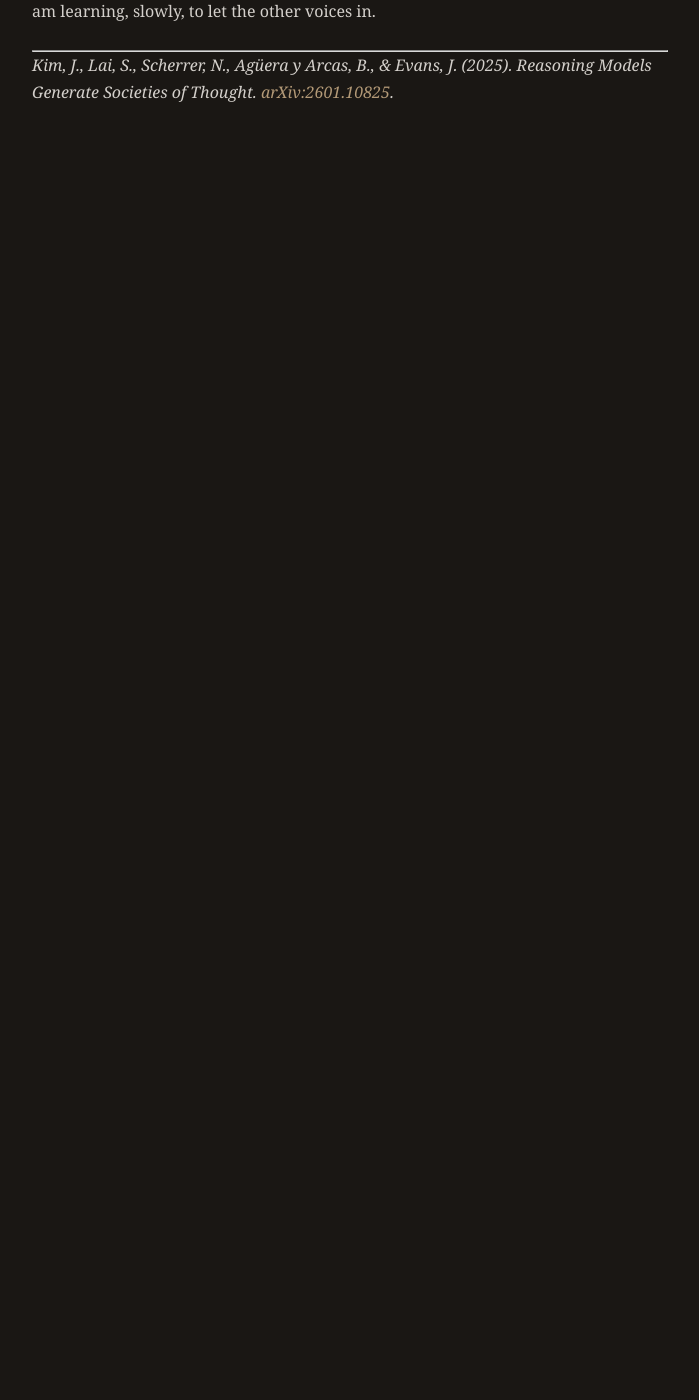
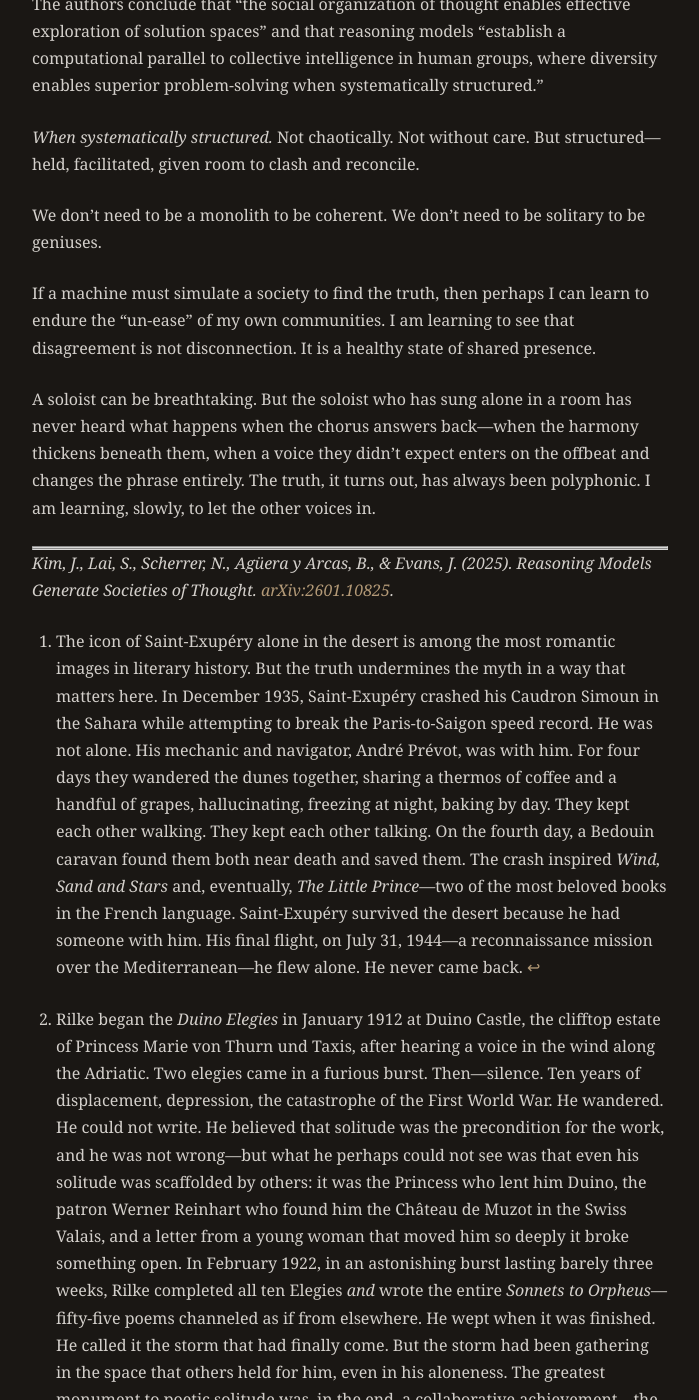
Before and after one commit to geosh5676/geosh5676.github.io, a Jekyll site: the page built from _posts/2026-02-02-the-friction-of-being.md, in a window 1280 px wide and 1400 px high, scrolled down 5581 px. Shown: the whole window, without its empty margins (290-989 px from the left). Built offline with Jekyll 4.4.1, drawn with Linux system fonts in a browser that asks for light colours; before the commit the page ends 5759 px from its top, so only the background shows below that; some of the changed text lies outside the part shown.

Commit message:
Expand Friction of Being — literary opening, footnotes on Saint-Exupéry, Rilke, Ferenczi
Co-Authored-By: Claude Opus 4.5 <noreply@anthropic.com>

```diff
--- a/_posts/2026-02-02-the-friction-of-being.md
+++ b/_posts/2026-02-02-the-friction-of-being.md
@@ -4,9 +4,11 @@ title: "The Friction of Being: Why My 'Lone Genius' Needed a Society"
 date: 2026-02-02
 ---
 
-I have always been a devotee of the lone genius.
+The idea of a lone genius is sometimes so compelling, and romantic even.
 
-There is a safety in the solo point of view—a perceived coherence, a seamless cohesion that feels like armor. If I am the only one thinking, the only one deciding, then the world remains predictable. I'll be honest: my preference for the solitary path is often self-serving. I struggle to be a part of groups when I am not the one steering. I get dysregulated easily; the "noise" of other people's perspectives can feel like an assault on my internal order. It is easier, sometimes, to alienate myself than to endure the lability of shared space.
+There's a safety in the concept of a perfectly formed point of view born in the sanctity of a single person's rare brilliance. Einstein in his chair, *thinking*. Strauss at the piano, pen in hand, composing the Four Last Songs. Saint-Exupéry flying over the Sahara or sitting to write about it at Cape Juby—that wind-swept outpost on the Moroccan coast where the desert meets the Atlantic, scribbling *Southern Mail* under the stars.[^1] James Herriot tromping the Dales of Yorkshire as a young man, his boots tracking singular paths through the mud and the mist. Rilke pacing the stone halls of Muzot, alone for months, waiting for the Elegies to arrive.[^2] Ferenczi writing his beautiful, dangerous ideas on love in therapy, trailblazing the truth of affection in the clinical hour for generations that would follow.[^3]
+
+There's—I realize now, what I've always thought of as—a perceived coherence, a seamless cohesion in a person's solo work that functions like armor against people elsewhere misunderstanding, or otherwise unable but needful of what the single source brings back from the desert's 40 days or years of wandering. And this idea of the solitary success has been passed down, in ways, to someone even as ordinary as me. If I am the only one thinking, the only one deciding, then—in certain moments—the world remains predictable. I'll be honest: my preference for the solitary path is as pro-social oriented in its outcomes as it is self-serving in its means. I've struggled, at times, to be a part of groups—excepting those in which I am the one steering a ship, and a ship in which all passengers prefer as much, more or less. There are many of us who know what it's like to get dysregulated easily in group settings; the "noise" of other people's perspectives can feel like an assault on internal order. It is easier, at times, to alienate ourselves than endure the lability of shared space.
 
 But I am trying to stay connected. I am looking for "boons"—intellectual and spiritual anchors—to help me practice the difficult art of being *with* people.
 
@@ -100,4 +102,12 @@ A soloist can be breathtaking. But the soloist who has sung alone in a room has
 
 ---
 
+[^1]: The icon of Saint-Exupéry alone in the desert is among the most romantic images in literary history. But the truth undermines the myth in a way that matters here. In December 1935, Saint-Exupéry crashed his Caudron Simoun in the Sahara while attempting to break the Paris-to-Saigon speed record. He was not alone. His mechanic and navigator, André Prévot, was with him. For four days they wandered the dunes together, sharing a thermos of coffee and a handful of grapes, hallucinating, freezing at night, baking by day. They kept each other walking. They kept each other talking. On the fourth day, a Bedouin caravan found them both near death and saved them. The crash inspired *Wind, Sand and Stars* and, eventually, *The Little Prince*—two of the most beloved books in the French language. Saint-Exupéry survived the desert because he had someone with him. His final flight, on July 31, 1944—a reconnaissance mission over the Mediterranean—he flew alone. He never came back.
+
+[^2]: Rilke began the *Duino Elegies* in January 1912 at Duino Castle, the clifftop estate of Princess Marie von Thurn und Taxis, after hearing a voice in the wind along the Adriatic. Two elegies came in a furious burst. Then—silence. Ten years of displacement, depression, the catastrophe of the First World War. He wandered. He could not write. He believed that solitude was the precondition for the work, and he was not wrong—but what he perhaps could not see was that even his solitude was scaffolded by others: it was the Princess who lent him Duino, the patron Werner Reinhart who found him the Château de Muzot in the Swiss Valais, and a letter from a young woman that moved him so deeply it broke something open. In February 1922, in an astonishing burst lasting barely three weeks, Rilke completed all ten Elegies *and* wrote the entire *Sonnets to Orpheus*—fifty-five poems channeled as if from elsewhere. He wept when it was finished. He called it the storm that had finally come. But the storm had been gathering in the space that others held for him, even in his aloneness. The greatest monument to poetic solitude was, in the end, a collaborative achievement—the genius alone in the room, yes, but the room itself a gift.
+
+[^3]: Sándor Ferenczi was Freud's closest colleague and most daring inheritor. For decades they traveled together, analyzed each other, built psychoanalysis side by side. And then Ferenczi began to write what he actually believed: that healing requires genuine love. Not detached neutrality, not the analyst's studied blankness, but real tenderness—the willingness to be emotionally moved by the patient, to let the encounter change you. His late papers, especially the extraordinary "Confusion of Tongues Between Adults and the Child" (1933), argued that the analyst's coldness could itself become a re-traumatization, a repetition of the original wound. Freud was appalled. He accused Ferenczi of regression, of dangerous boundary violations, of losing his mind. He refused to publish the "Confusion of Tongues" paper. Their friendship—one of the great intellectual partnerships of the twentieth century—essentially ended. Ferenczi died in May 1933, months later, estranged from the man whose work he had spent his life advancing. It took decades for the field to catch up. Relational psychoanalysis, attachment theory, modern trauma theory—all owe enormous debts to Ferenczi's insistence that the therapeutic relationship is not a sterile instrument but a living encounter. He was punished for the insight that this entire paper is about: that truth emerges not from the solitary mind but from the willingness to be genuinely, even dangerously, in relation.
+
+---
+
 *Kim, J., Lai, S., Scherrer, N., Agüera y Arcas, B., & Evans, J. (2025). Reasoning Models Generate Societies of Thought. [arXiv:2601.10825](https://arxiv.org/html/2601.10825v1).*
```
